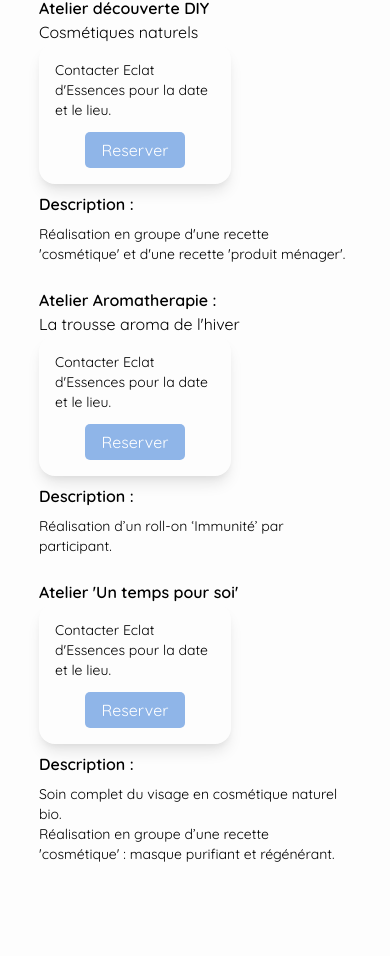
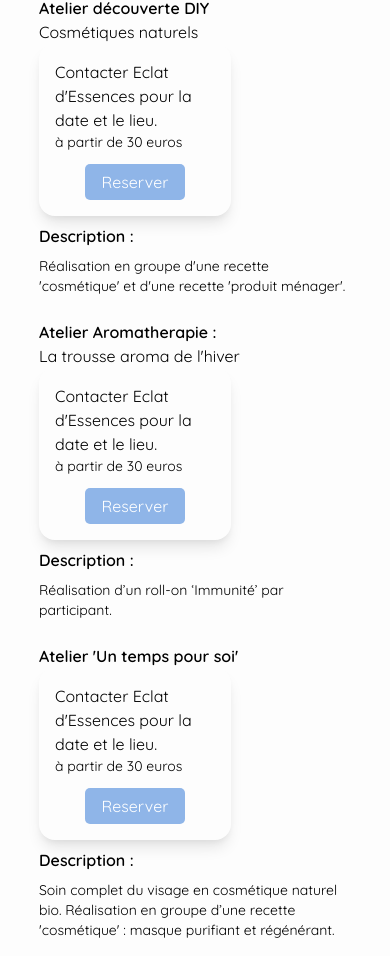
Before and after one commit to greenit-recipes/greenit-webapp, a React (Create React App) app: page /workshops in a window 390 px wide. Shown: the part 5475-6431 px from the top of the page. Built offline with nearby package versions, Linux system fonts and the light colour scheme; no server answers; what apollo-upload-client would draw is missing.

Commit message:
correction price + crowdfunding on landing page

```diff
--- a/src/pages/LandingPage/LandingPage.tsx
+++ b/src/pages/LandingPage/LandingPage.tsx
@@ -86,10 +86,7 @@ const LandingPage = () => {
           </Grid>
         )}
       </div>
-      <Container
-        className="mb-10"
-        itemsCenter
-      >
+      <Container className="mb-6" itemsCenter>
         <h1 className="text-xl md:text-2xl | p-2 md:p-5 text-center">
           Notre sélection de recettes
         </h1>
@@ -109,6 +106,29 @@ const LandingPage = () => {
         <Link to="/recipes" className="mt-6">
           <Button type="green">Découvrir plus</Button>
         </Link>
+      </Container>
+
+      <Container className="w-full text-center mt-8 sm:mb-14" itemsCenter>
+        <h1 className="text-xl md:text-2xl | p-5 text-center">
+          Nous lançons notre financement participatif ! <br />
+          Greenit a besoin de vous !
+        </h1>
+
+        <h3 className=" w-full sm:w-2/3 md:w-2/5 p-4 md:p-1 mb-10 text-md md:text-xl text-center">
+          Nous sommes des jeunes diplômés avec des idées plein la tête. Nous
+          avons besoin de financement pour continuer à développer un espace DIY
+          pour tous !
+        </h3>
+
+        <iframe
+          height="300px"
+          width="310px"
+          src="https://fr.ulule.com/greenit-community/widget.html"
+          scrolling="no"
+        ></iframe>
+        <h1 className="text-xl md:text-2xl | p-5 text-center">
+          🙏 Un grand merci ! 🌱
+        </h1>
       </Container>
 
       <Container className="w-full text-center mt-8 sm:mb-14" itemsCenter>
--- a/src/pages/WorkshopPage.tsx
+++ b/src/pages/WorkshopPage.tsx
@@ -536,9 +536,10 @@ const WorkshopPage = () => {
                 <h3> Cosmétiques naturels </h3>
               </div>
               <div className="p-4 inline-block shadow-lg rounded-2xl w-48">
-                <h5 className="text-sm">
+                <h5 className="text-base">
                   Contacter Eclat d'Essences pour la date et le lieu.
                 </h5>
+                <h5 className="text-sm">à partir de 30 euros</h5>
                 <div className="flex justify-center items-center align-middle">
                   <a
                     href={"https://www.instagram.com/eclatdessences/"}
@@ -566,9 +567,10 @@ const WorkshopPage = () => {
                 <h3> La trousse aroma de l'hiver </h3>
               </div>
               <div className="p-4 inline-block shadow-lg rounded-2xl w-48">
-                <h5 className="text-sm">
+                <h5 className="text-base">
                   Contacter Eclat d'Essences pour la date et le lieu.
                 </h5>
+                <h5 className="text-sm">à partir de 30 euros</h5>
                 <div className="flex justify-center items-center align-middle">
                   <a
                     href={"https://www.instagram.com/eclatdessences/"}
@@ -594,9 +596,10 @@ const WorkshopPage = () => {
                 <h2> Atelier 'Un temps pour soi'</h2>
               </div>
               <div className="p-4 inline-block shadow-lg rounded-2xl w-48">
-                <h5 className="text-sm">
+                <h5 className="text-base">
                   Contacter Eclat d'Essences pour la date et le lieu.
                 </h5>
+                <h5 className="text-sm">à partir de 30 euros</h5>
                 <div className="flex justify-center items-center align-middle">
                   <a
                     href={"https://www.instagram.com/eclatdessences/"}
@@ -612,10 +615,9 @@ const WorkshopPage = () => {
             <div className="self-center">
               <h2>Description :</h2>
               <h5 className="text-sm mt-2 md:text-base">
-                Soin complet du visage en cosmétique naturel bio.
-                <br />
-                Réalisation en groupe d’une recette 'cosmétique' : masque
-                purifiant et régénérant.
+                Soin complet du visage en cosmétique naturel bio. Réalisation en
+                groupe d’une recette 'cosmétique' : masque purifiant et
+                régénérant.
               </h5>
             </div>
           </div>
```
